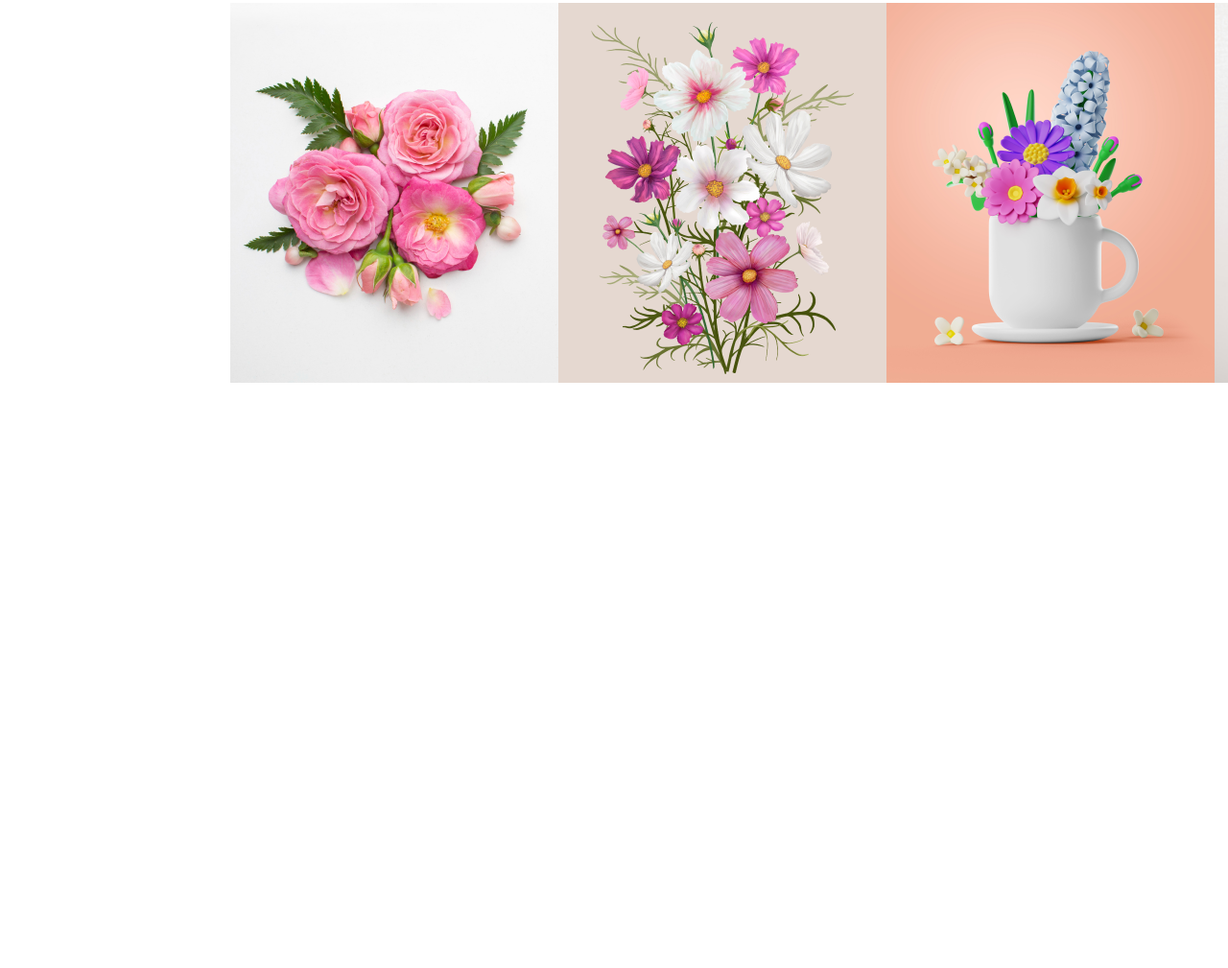
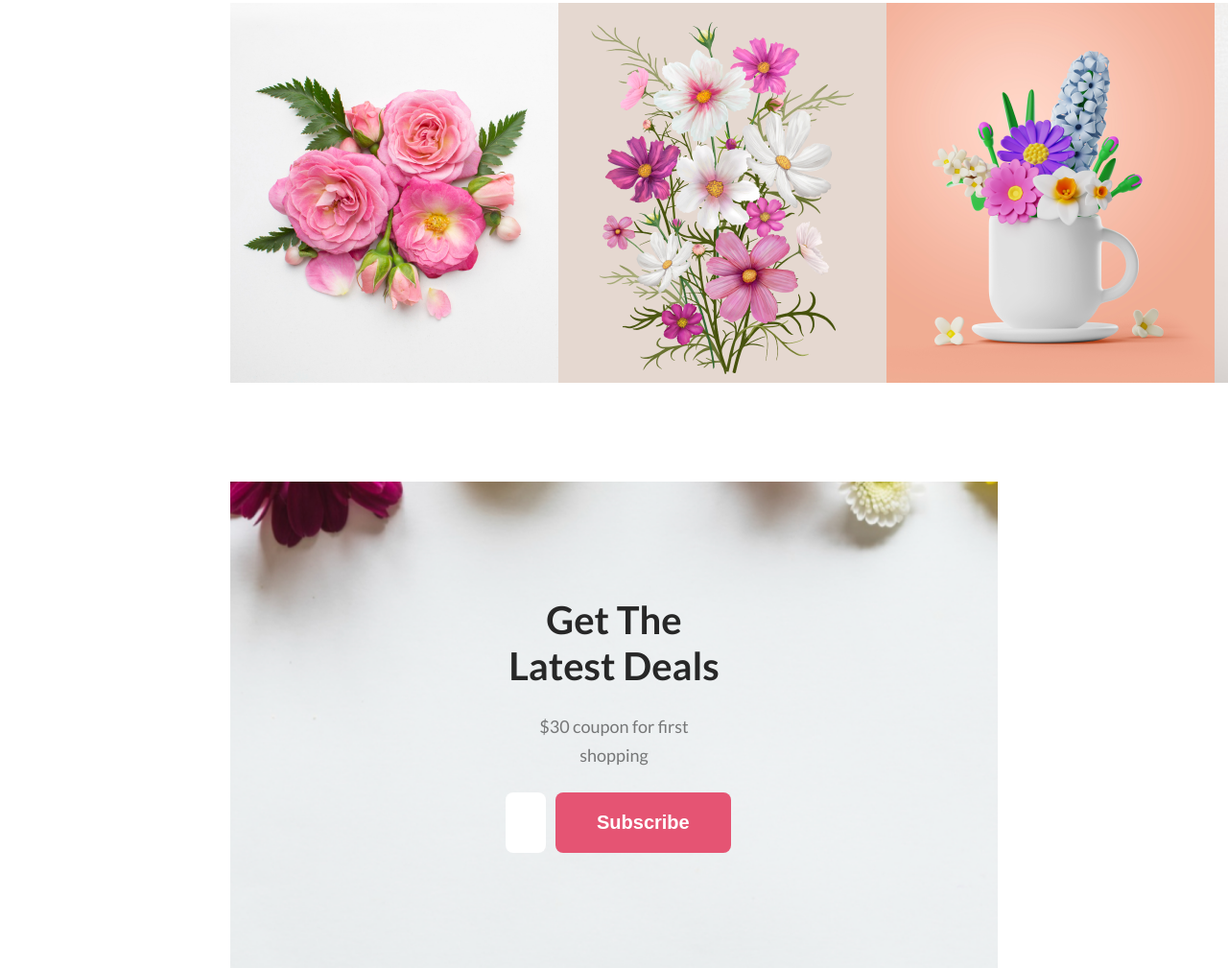
Before and after one commit to satya-ranjon/PH-cute-flower-shop, a plain HTML site: page index.html in a window 1280 px wide. Shown: the part 3592-4601 px from the top of the page at 96% size. Before the commit the page ends 4094 px from the top, so only its background shows below. Drawn offline with Linux system fonts and the light colour scheme.

Commit message:
Complite subscribe Section

```diff
--- a/index.html
+++ b/index.html
@@ -102,10 +102,10 @@
         <h2 class="title">
           Hot Deal ! Sale Up To 25% <span class="text_theme">Off</span>
         </h2>
-        <div class="description">
+        <p class="description">
           It is a long established fact that a reader will be distracted by the
           readable content of a page when looking at its layout.
-        </div>
+        </p>
         <button>Sign Up</button>
       </div>
       <div class="thimble">
@@ -117,11 +117,11 @@
     <!-- Start  Instagram section  -->
     <section class="instagram">
       <div class="container">
-        <div class="title">Instagram</div>
-        <div class="description">
+        <h2 class="title">Instagram</h2>
+        <p class="description">
           It is a long established fact that a reader will be distracted by the
           readable content of a page when looking at its layout.
-        </div>
+        </p>
         <div class="row">
           <div class="instagram_img">
             <img src="./assets/images/Flower 01.png" alt="instagram img" />
@@ -139,5 +139,19 @@
       </div>
     </section>
     <!-- End  Instagram section  -->
+
+    <!-- Start  Subscribe section  -->
+    <div class="container">
+      <section class="subscribe">
+        <h2 class="title">Get The Latest Deals</h2>
+        <p class="description">$30 coupon for first shopping</p>
+        <form>
+          <input type="text" placeholder="Enter your email here...." />
+          <button type="submit">Subscribe</button>
+        </form>
+      </section>
+    </div>
+
+    <!-- End  Subscribe section  -->
   </main>
 </html>
--- a/style.css
+++ b/style.css
@@ -28,6 +28,9 @@ button {
 }
 
 /* section common */
+main {
+  text-align: center;
+}
 .title {
   color: #272727;
   font-size: 40px;
@@ -71,7 +74,6 @@ button {
 
 /*  Featured section styles */
 .featured {
-  text-align: center;
   margin: 100px 0px;
 }
 
@@ -126,9 +128,7 @@ button {
   align-items: center;
   justify-content: space-between;
 }
-.service .single_service {
-  text-align: center;
-}
+
 .service .single_service .icon img {
   width: 85px;
   height: 85px;
@@ -143,7 +143,6 @@ button {
 /*  Hot Deal section styles */
 .hot_deal {
   height: 620px;
-  text-align: center;
   padding: 0px 400px;
   margin-bottom: 100px;
   display: flex;
@@ -168,7 +167,6 @@ button {
 /* Instagram section style  */
 
 .instagram {
-  text-align: center;
   margin-bottom: 100px;
 }
 .instagram .description {
@@ -181,3 +179,32 @@ button {
   width: 342px;
   height: 396px;
 }
+
+/* Subscribe section style  */
+.subscribe {
+  padding: 120px 287px;
+  background-image: url(./assets/images/Rectangle9.png);
+  background-position: center;
+  background-repeat: no-repeat;
+  background-size: cover;
+}
+.subscribe .description {
+  margin: 24px auto;
+}
+.subscribe form {
+  display: flex;
+  justify-content: space-between;
+}
+.subscribe form input {
+  display: block;
+  width: 100%;
+  border: 1px solid transparent;
+  padding: 20px;
+  border-radius: 8px;
+  font-size: 18px;
+  outline: none;
+}
+
+.subscribe form button {
+  margin-left: 10px;
+}
```
Also changed, not shown: assets/images/Rectangle9.png (renamed from assets/images/Rectangle 9.png).
